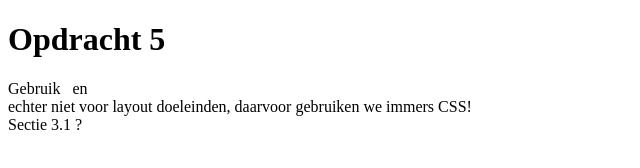
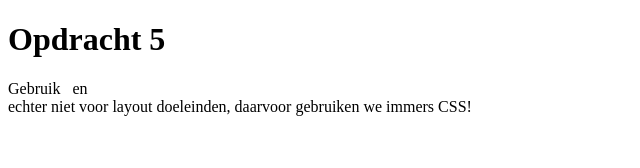
Before and after one commit to r1005769/webdevelopment, a plain HTML site: page opdracht5.html in a window 1280 px wide. Shown: the full height of the page, 0-640 px from the left. Drawn offline with Linux system fonts and the light colour scheme.

Commit message:
some changes

```diff
--- a/opdracht5.html
+++ b/opdracht5.html
@@ -7,6 +7,6 @@
 <body>
 <h1>Opdracht 5</h1>
 <p>Gebruik &nbsp; en <br /> echter niet voor layout doeleinden, daarvoor gebruiken
-    we immers CSS! <br>Sectie 3.1 ?</p>
+    we immers CSS! </p>
 </body>
 </html>
```
